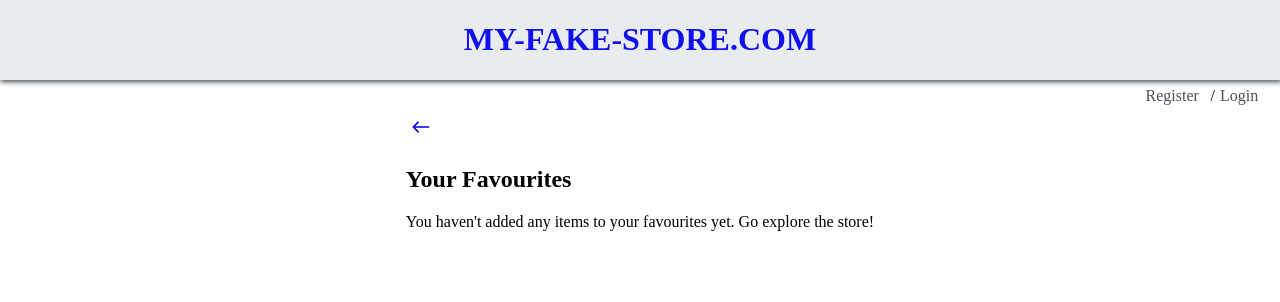
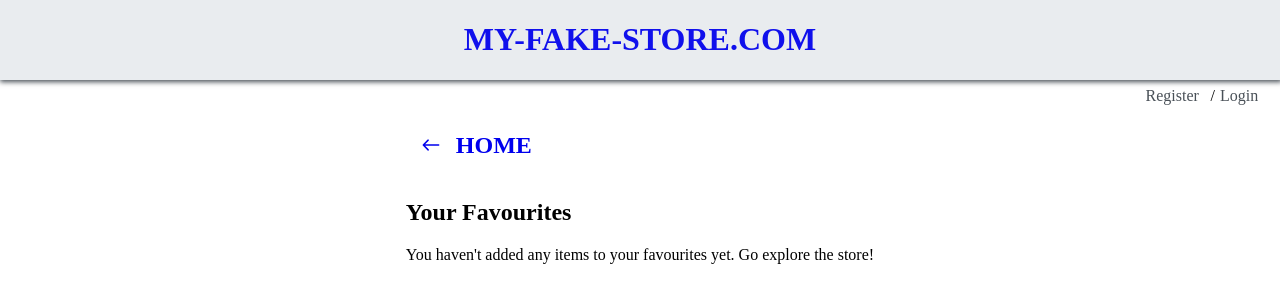
Before and after one commit to Mathew-Ritchie/Fake_Store_Mathew_Ritchie, a React (Vite) app: page /favourites in a window 1280 px wide. Shown: the top 302 px of the page. Built offline with nearby package versions, Linux system fonts and the light colour scheme; no server answers.

Commit message:
added HobeButton component to empty cart and empty favourites.

```diff
--- a/src/Pages/CartPage.jsx
+++ b/src/Pages/CartPage.jsx
@@ -19,9 +19,10 @@ export default function CartPage() {
   if (!cart || cart.length === 0) {
     return (
       <div className="cart-empty-message">
-        <Link to={"/"} className="product-page-header-link">
+        <HomeButton />
+        {/* <Link to={"/"} className="product-page-header-link">
           <IoIosArrowRoundBack className="back-arrow" />
-        </Link>
+        </Link> */}
         <h2>Your Shopping Cart</h2>
         <p>Your cart is empty. Start adding some awesome products!</p>
       </div>
--- a/src/Pages/FavouritesPage.jsx
+++ b/src/Pages/FavouritesPage.jsx
@@ -17,9 +17,10 @@ export default function FavouritesPage() {
   if (!favourites || favourites.length === 0) {
     return (
       <div className="favourites-empty-message">
-        <Link to={"/"} className="product-page-header-link">
+        <HomeButton />
+        {/* <Link to={"/"} className="product-page-header-link">
           <IoIosArrowRoundBack className="back-arrow" />
-        </Link>
+        </Link> */}
         <h2>Your Favourites</h2>
         <p>You haven't added any items to your favourites yet. Go explore the store!</p>
       </div>
```
